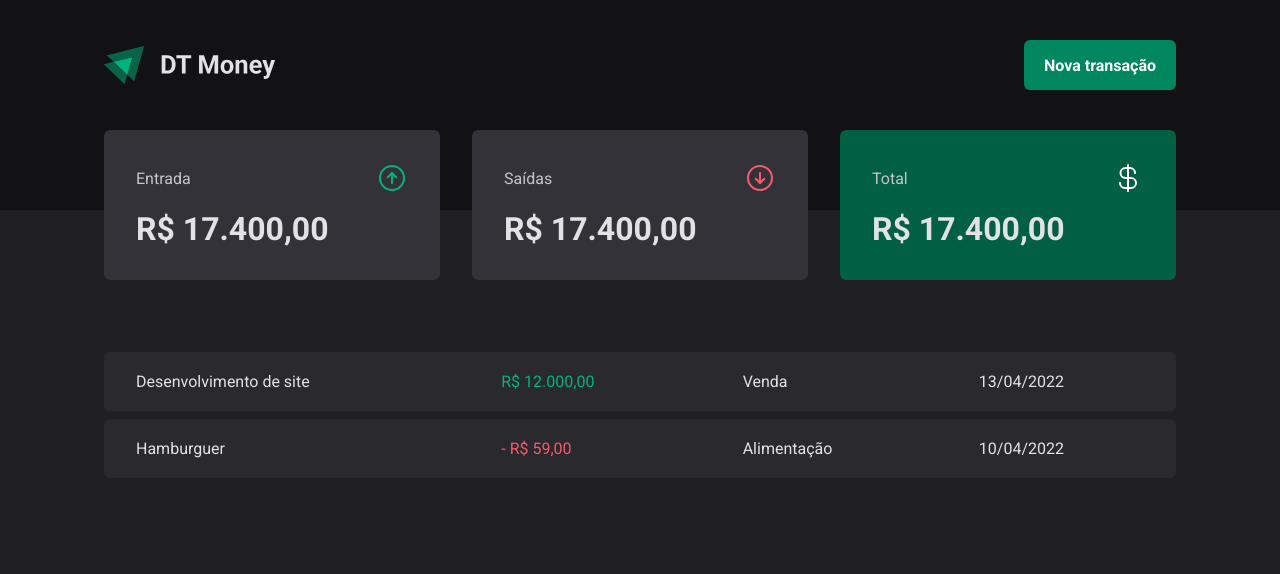
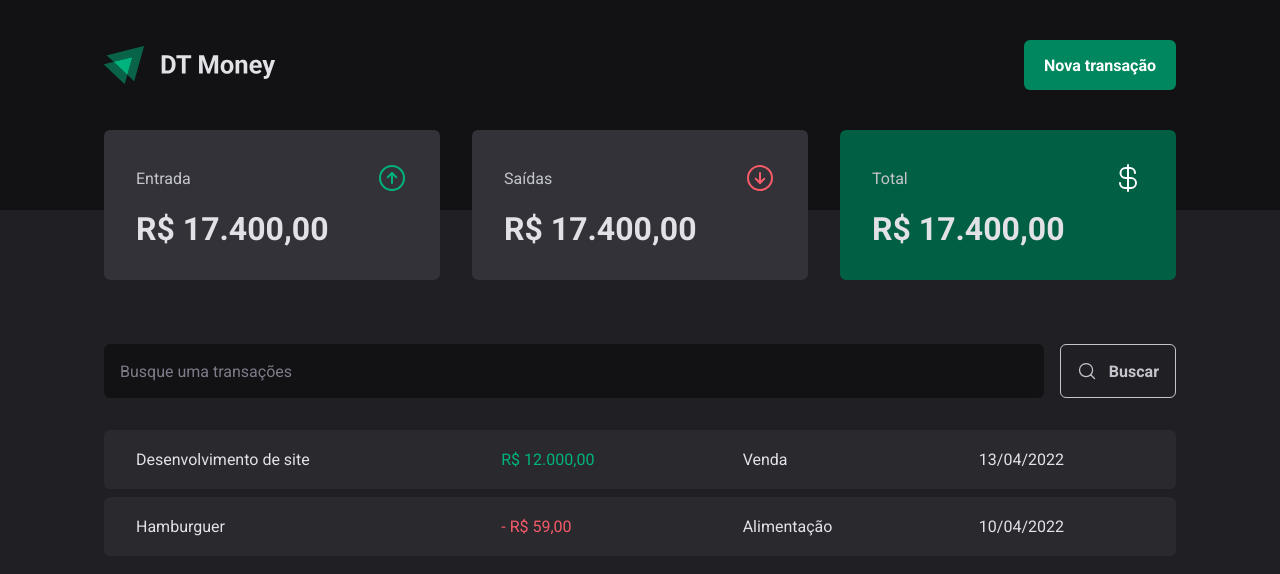
Before and after one commit to gboliveir/dt-money, a React (Vite) app: page / in a window 1280 px wide. Shown: the top 574 px of the page. Built offline with nearby package versions, Linux system fonts and the light colour scheme.

Commit message:
feat: search form component

```diff
--- /dev/null
+++ b/src/pages/Transactions/components/SearchForm/index.tsx
@@ -0,0 +1,15 @@
+import { MagnifyingGlass } from "phosphor-react";
+import { SearchFormContainer } from "./styles";
+
+export function SearchForm() {
+  return (
+    <SearchFormContainer>
+      <input type='text' placeholder='Busque uma transações' />
+
+      <button type='submit'>
+        <MagnifyingGlass size={20}/>
+        Buscar
+      </button>
+    </SearchFormContainer>
+  );
+}
--- /dev/null
+++ b/src/pages/Transactions/components/SearchForm/styles.ts
@@ -0,0 +1,40 @@
+import styled from "styled-components";
+
+export const SearchFormContainer = styled.form`
+  display: flex;
+  gap: 1rem;
+
+  input {
+    flex: 1;
+    border-radius: 6px;
+    border: 0;
+    background: ${props => props.theme["gray-900"]};
+    color: ${props => props.theme["gray-300"]};
+    padding: 1rem;
+
+    &::placeholder {
+      color: ${props => props.theme["gray-500"]};
+    }
+  }
+
+  button {
+    display: flex;
+    align-items: center;
+    gap: 0.75rem;
+
+    border: 0;
+    padding: 1rem;
+    background: transparent;
+    border: 1px solid ${props => props.theme["gray-300"]};
+    color: ${props => props.theme["gray-300"]};
+    font-weight: bold;
+    border-radius: 6px;
+
+    &:hover {
+      background: ${props => props.theme["green-500"]};
+      border-color: ${props => props.theme["green-500"]};
+      color: ${props => props.theme.white};
+      transition: background-color 0.2s, color 0.2s, border-color 0.2s;
+    }
+  }
+`;
--- a/src/pages/Transactions/index.tsx
+++ b/src/pages/Transactions/index.tsx
@@ -1,5 +1,6 @@
 import { Header } from "../../components/Header";
 import { Summary } from "../../components/Summary";
+import { SearchForm } from "./components/SearchForm";
 import { PriceHighLight, TransactionsContainer, TransactionsTable } from "./styles";
 
 export function Transactions() {
@@ -9,6 +10,8 @@
       <Summary />
 
       <TransactionsContainer>
+        <SearchForm />
+
         <TransactionsTable>
           <tbody>
             <tr>
--- a/src/pages/Transactions/styles.ts
+++ b/src/pages/Transactions/styles.ts
@@ -11,7 +11,7 @@
   width: 100%;
   border-collapse: separate;
   border-spacing: 0 0.5rem;
-  /* margin-top: 1.5rem; */
+  margin-top: 1.5rem;
 
   td {
     padding: 1.25rem 2rem;
```
